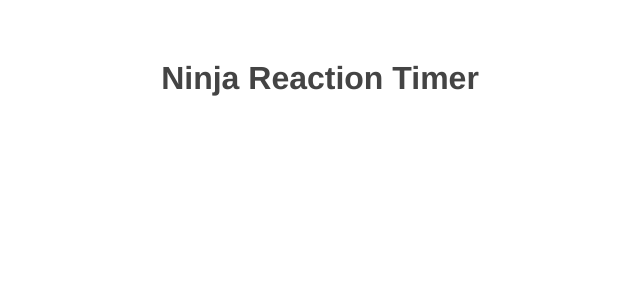
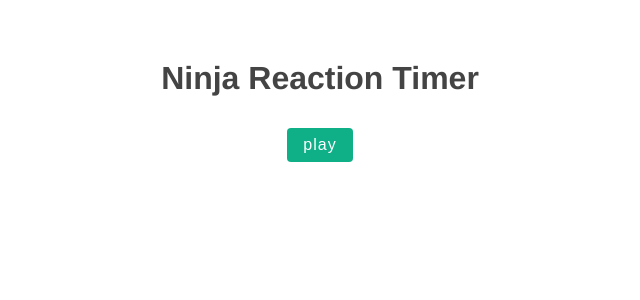
Before and after one commit to seanhellier/netninja-reaction-timer, a Vue app: page / in a window 1280 px wide. Shown: the top 300 px of the page, without its empty margins (320-960 px from the left). Built offline with nearby package versions, Linux system fonts and the light colour scheme.

Commit message:
lessen 32

```diff
--- a/src/App.vue
+++ b/src/App.vue
@@ -1,13 +1,26 @@
 <template>
   <h1>Ninja Reaction Timer</h1>
+  <button @click="start" :disabled="isPlaying">play</button>
+  <Block v-if="isPlaying" :delay="delay" />
 </template>
 
 <script>
-
+import Block from './components/Block'
 export default {
   name: 'App',
-  components: {
-
+  components: { Block },
+  data() {
+    return {
+      isPlaying: false,
+      delay: null,
+    }
+  },
+  methods: {
+    start() {
+      // set time amount (ms)
+      this.delay = 2000 + Math.random() * 5000
+      this.isPlaying = true
+    },
   }
 }
 </script>
@@ -21,4 +34,19 @@ export default {
     color: #444;
     margin-top: 60px;
   }
+  button {
+    background: #0faf87;
+    color: white;
+    border: none;
+    padding: 8px 16px;
+    border-radius: 4px;
+    font-size: 16px;
+    letter-spacing: 1px;
+    cursor: pointer;
+    margin: 10px;
+  }
+  button[disabled] {
+    opacity: 0.2;
+    cursor: not-allowed;
+  }
 </style>
--- /dev/null
+++ b/src/components/Block.vue
@@ -0,0 +1,22 @@
+<template>
+  <div class="block">click me</div>
+</template>
+
+<script>
+export default {
+    props: [ "delay" ]
+
+}
+</script>
+
+<style>
+.block {
+    width: 400px;
+    border-radius: 20px;
+    background: #0faf87;
+    color-adjust: white;
+    text-align: center;
+    padding: 100px 0;
+    margin: 40px auto;
+}
+</style>
```
Also changed, not shown: primes.js (added, +23 -0 lines), src/components/Results.vue (added). Lines whose indentation alone changed are shown as unchanged.
